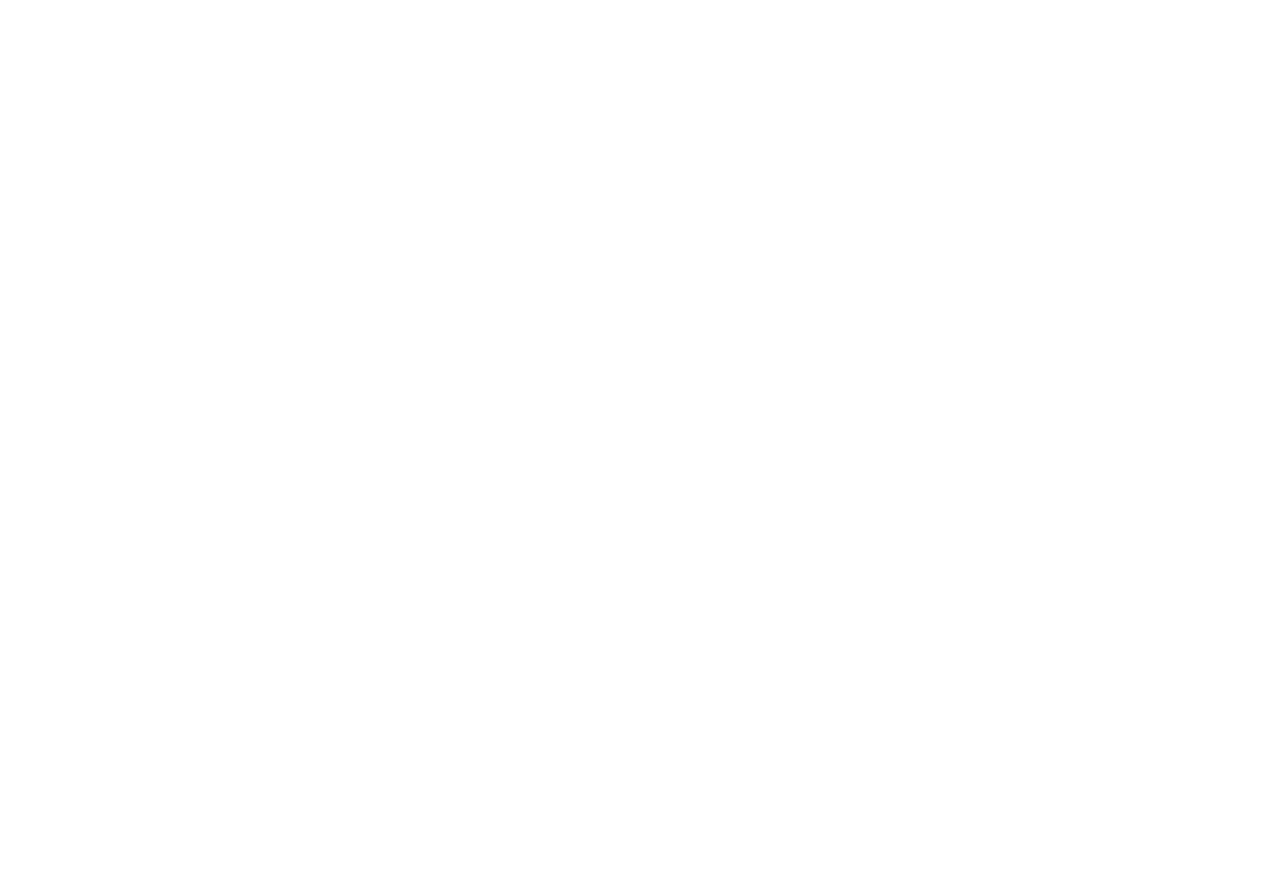
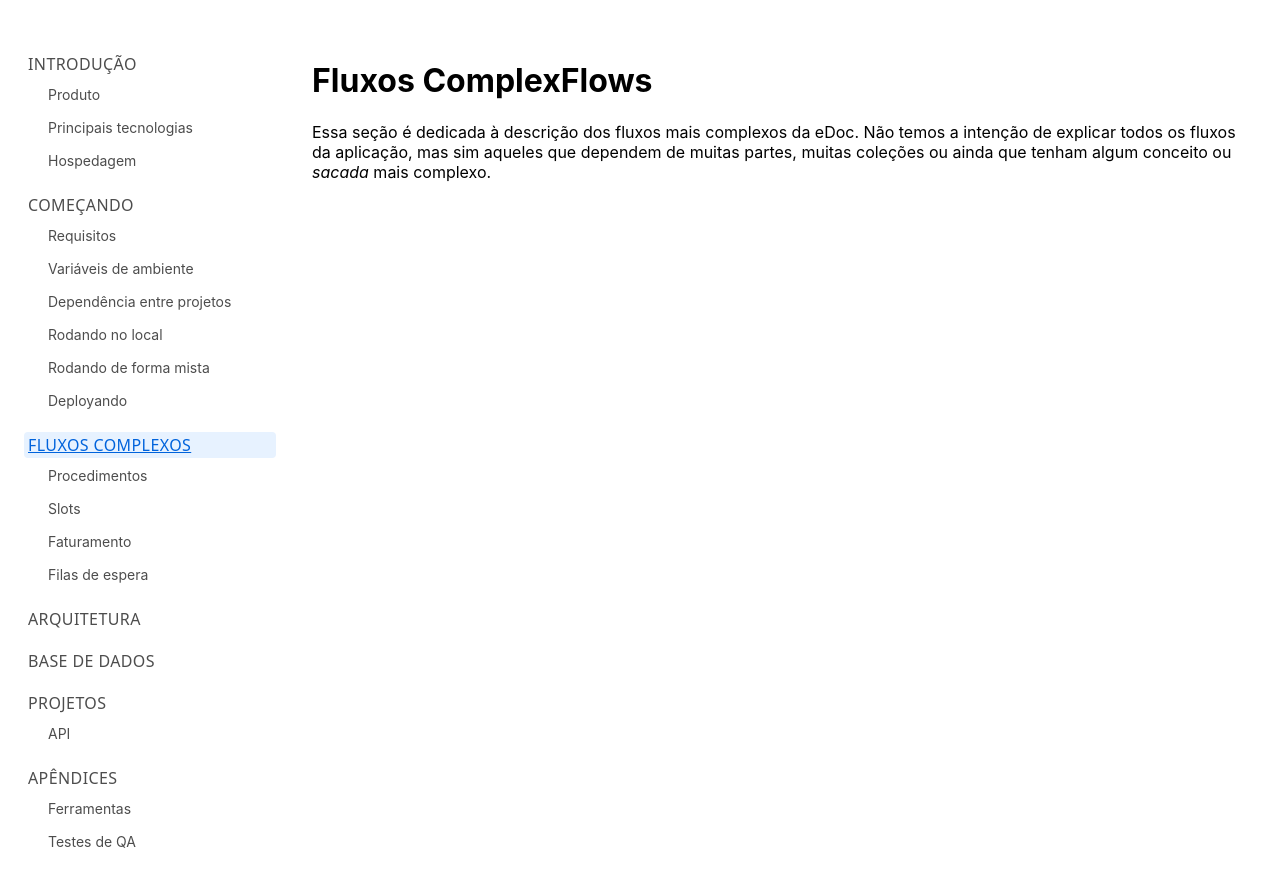
Before and after one commit to plenasaude/edoc-documentation, a React (Vite) app: page /complex-flows in a window 1280 px wide. Before the commit this address had no page. Shown: the top 886 px of the page. Before the commit the page ends 800 px from the top, so only its background shows below. Built offline with nearby package versions, Linux system fonts and the light colour scheme.

Commit message:
Novas partes estruturais

```diff
--- a/src/App.tsx
+++ b/src/App.tsx
@@ -24,6 +24,14 @@ import Projects from "./pages/Projects";
 import API from "./pages/Projects/API";
 
 import Architecture from "./pages/Architecture";
+
+import MongoCollections from "./pages/MongoCollections";
+
+import ComplexFlows from "./pages/ComplexFlows";
+import Procedures from "./pages/ComplexFlows/Procedures";
+import Slots from "./pages/ComplexFlows/Slots";
+import Billing from "./pages/ComplexFlows/Billing";
+import Queues from "./pages/ComplexFlows/Queues";
 
 function App() {
   return (
@@ -53,8 +61,20 @@ function App() {
             <Route path="deploy" element={<Deploy />} />
           </Route>
 
+          <Route path="/complex-flows" element={<TOC />}>
+            <Route index element={<ComplexFlows />} />
+            <Route path="procedures" element={<Procedures />} />
+            <Route path="slots" element={<Slots />} />
+            <Route path="billing" element={<Billing />} />
+            <Route path="queues" element={<Queues />} />
+          </Route>
+
           <Route path="/architecture" element={<TOC />}>
             <Route index element={<Architecture />} />
+          </Route>
+
+          <Route path="/mongo-collections" element={<TOC />}>
+            <Route index element={<MongoCollections />} />
           </Route>
 
           <Route path="/projects" element={<TOC />}>
@@ -98,7 +118,15 @@ function TOC() {
         </TOCLink>
         <TOCLink to="/getting-started/deploy">Deployando</TOCLink>
 
+        <TOCTitle to="/complex-flows">Fluxos complexos</TOCTitle>
+        <TOCLink to="/complex-flows/procedures">Procedimentos</TOCLink>
+        <TOCLink to="/complex-flows/slots">Slots</TOCLink>
+        <TOCLink to="/complex-flows/billing">Faturamento</TOCLink>
+        <TOCLink to="/complex-flows/queues">Filas de espera</TOCLink>
+
         <TOCTitle to="/architecture">Arquitetura</TOCTitle>
+
+        <TOCTitle to="/mongo-collections">Base de dados</TOCTitle>
 
         <TOCTitle to="/projects">Projetos</TOCTitle>
         <TOCLink to="/projects/api">API</TOCLink>
--- /dev/null
+++ b/src/pages/ComplexFlows/Billing.tsx
@@ -0,0 +1,11 @@
+import { PageContent } from "../../components/PageContent";
+
+export default function Billing() {
+  return (
+    <PageContent>
+      <h1>Fluxo do faturamento da eDoc</h1>
+
+      <p>Seção contendo o fluxo do faturamento eDoc</p>
+    </PageContent>
+  );
+}
--- /dev/null
+++ b/src/pages/ComplexFlows/Procedures.tsx
@@ -0,0 +1,14 @@
+import { PageContent } from "../../components/PageContent";
+
+export default function Procedures() {
+  return (
+    <PageContent>
+      <h1>Procedimentos e agendas</h1>
+
+      <p>
+        Descrição de como os procedimentos funcionam e como eles constituem uma
+        agenda
+      </p>
+    </PageContent>
+  );
+}
--- /dev/null
+++ b/src/pages/ComplexFlows/Queues.tsx
@@ -0,0 +1,11 @@
+import { PageContent } from "../../components/PageContent";
+
+export default function Queues() {
+  return (
+    <PageContent>
+      <h1>Filas de espera</h1>
+
+      <p>Como funcionam as filas de espera</p>
+    </PageContent>
+  );
+}
--- /dev/null
+++ b/src/pages/ComplexFlows/Slots.tsx
@@ -0,0 +1,13 @@
+import { PageContent } from "../../components/PageContent";
+
+export default function Slots() {
+  return (
+    <PageContent>
+      <h1>Horários livres</h1>
+
+      <p>
+        Aqui explicaremos como os horários disponíveis de uma agenda é calculado
+      </p>
+    </PageContent>
+  );
+}
--- /dev/null
+++ b/src/pages/ComplexFlows/index.tsx
@@ -0,0 +1,16 @@
+import { PageContent } from "../../components/PageContent";
+
+export default function ComplexFlows() {
+  return (
+    <PageContent>
+      <h1>Fluxos ComplexFlows</h1>
+
+      <p>
+        Essa seção é dedicada à descrição dos fluxos mais complexos da eDoc. Não
+        temos a intenção de explicar todos os fluxos da aplicação, mas sim
+        aqueles que dependem de muitas partes, muitas coleções ou ainda que
+        tenham algum conceito ou <i>sacada</i> mais complexo.
+      </p>
+    </PageContent>
+  );
+}
--- /dev/null
+++ b/src/pages/MongoCollections/index.tsx
@@ -0,0 +1,14 @@
+import { PageContent } from "../../components/PageContent";
+
+export default function MongoCollections() {
+  return (
+    <PageContent>
+      <h1>Descrição das coleções</h1>
+
+      <p>
+        Nessa seção descreveremos o uso das coleções da base de dados e como
+        elas se relacionam
+      </p>
+    </PageContent>
+  );
+}
```
